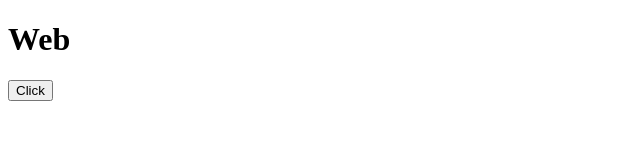
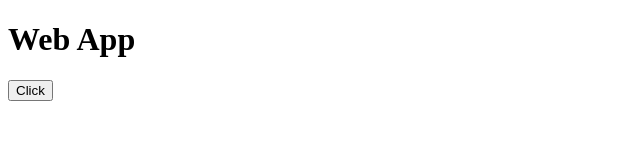
Before and after one commit to usafder/my-turborepo, a Next.js app in the folder apps/web/: page / in a window 1280 px wide. Shown: the top 160 px of the page, without its empty margins (0-640 px from the left). Built offline with nearby package versions, Linux system fonts and the light colour scheme.

Commit message:
updated page in web app

```diff
--- a/apps/web/pages/index.js
+++ b/apps/web/pages/index.js
@@ -3,7 +3,7 @@ import { Button } from "ui";
 export default function Web() {
   return (
     <div>
-      <h1>Web</h1>
+      <h1>Web App</h1>
       <Button />
     </div>
   );
```
